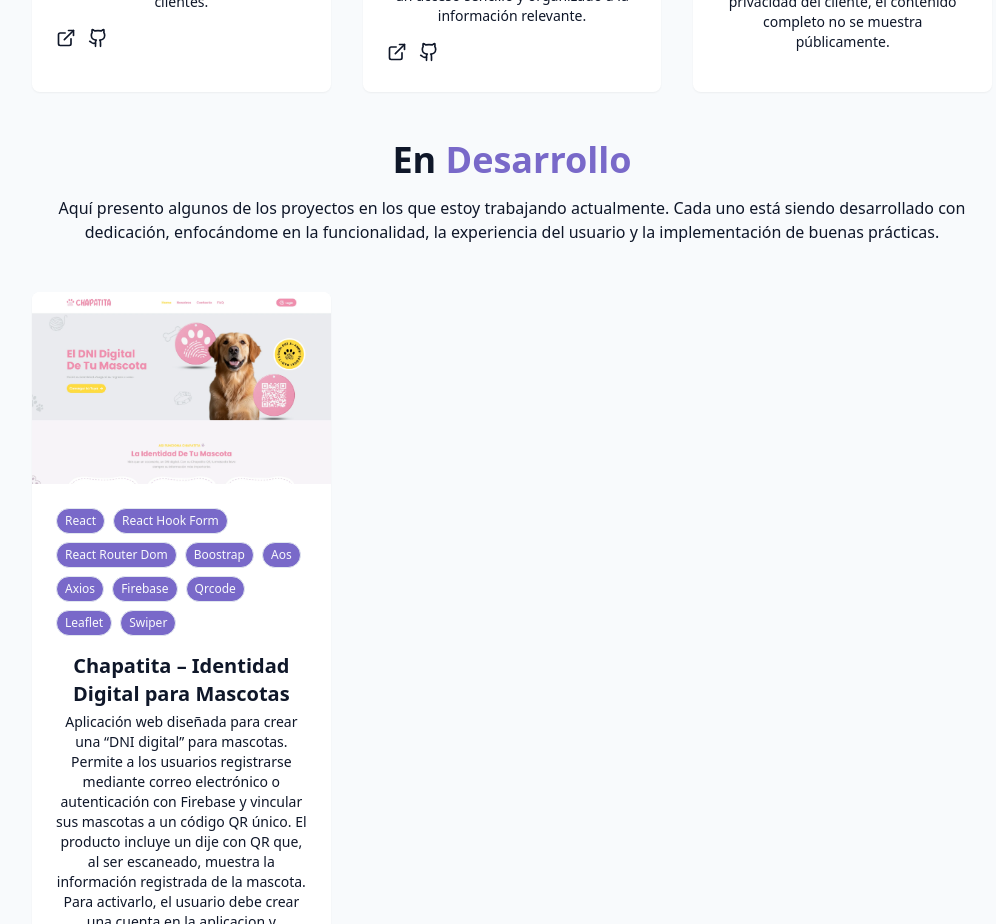
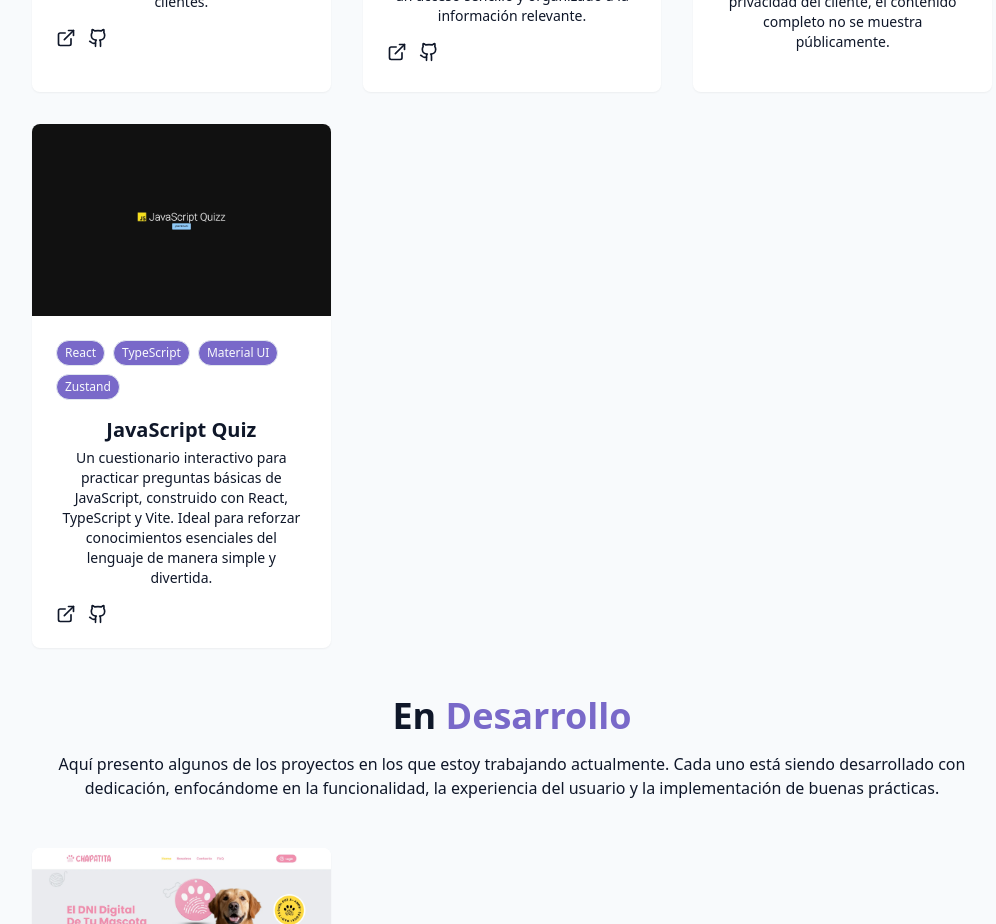
Before and after one commit to emilianogasco1999/porfolioEmilianoGasco, a React (Vite) app: page / in a window 1280 px wide. Shown: the part 4600-5524 px from the top of the page, without its empty margins (128-1124 px from the left). Built offline with nearby package versions, Linux system fonts and the light colour scheme.

Commit message:
agregue el proyecto javascript quiz

```diff
--- a/src/components/ProjectSection.jsx
+++ b/src/components/ProjectSection.jsx
@@ -1,4 +1,10 @@
-import { ArrowRight, ArrowUp, ExternalLink, Github, GithubIcon } from "lucide-react";
+import {
+  ArrowRight,
+  ArrowUp,
+  ExternalLink,
+  Github,
+  GithubIcon,
+} from "lucide-react";
 
 const projects = [
   {
@@ -30,6 +36,16 @@ const projects = [
     tags: ["React", "Boostrap"],
     // demoUrl: "#",
     // githubUrl: "#",
+  },
+  {
+    id: 4,
+    title: "JavaScript Quiz",
+    description:
+      "Un cuestionario interactivo para practicar preguntas básicas de JavaScript, construido con React, TypeScript y Vite. Ideal para reforzar conocimientos esenciales del lenguaje de manera simple y divertida.",
+    image: "/projects/javascript-quiz.webp",
+    tags: ["React", "TypeScript", "Material UI", "Zustand"],
+    demoUrl: "https://javascript-quiz-emiliano-gasco.netlify.app/",
+    githubUrl: "https://github.com/emilianogasco1999/javascript-quiz",
   },
 ];
 const projectsInDeveloper = [
@@ -202,7 +218,11 @@ export const ProjectSection = () => {
           ))}
         </div>
         <div className="text-center mt-12">
-          <a href="https://github.com/emilianogasco1999/" className="cosmic-button w-fit flex items-center  mx-auto  gap-2" target="_blank">
+          <a
+            href="https://github.com/emilianogasco1999/"
+            className="cosmic-button w-fit flex items-center  mx-auto  gap-2"
+            target="_blank"
+          >
             {" "}
             Ver mi GitHub <ArrowRight size={16} />{" "}
           </a>
```
Also changed, not shown: public/projects/javascript-quiz.webp (added).
